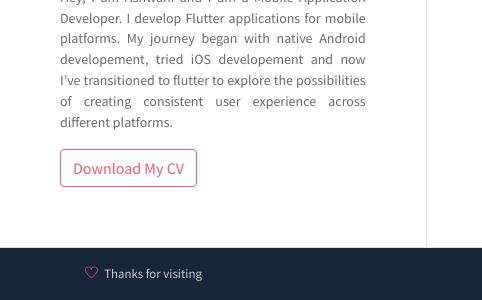
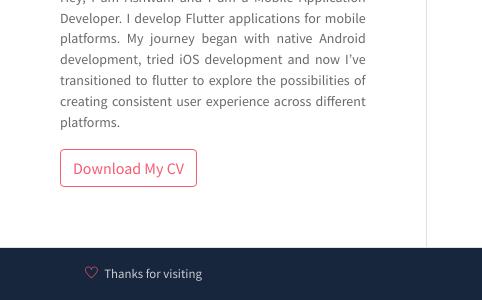
Before and after one commit to ashwani211/ashwani211.github.io, a plain HTML site: page index.html in a window 1280 px wide. Shown: the part 3036-3336 px from the top of the page, 0-482 px from the left. Drawn offline with Linux system fonts and the light colour scheme; some packages are replaced by stand-ins of ours; some icons are missing.

Commit message:
fixed typo

```diff
--- a/index.html
+++ b/index.html
@@ -773,7 +773,7 @@
                 <h3 class="font-weight-light">Who am I ?</h3>
                 <span class="line mb-5"></span>
                 <h5 class="mb-3">A Software Developer Located In India</h5>
-                <p class="mt-20">Hey, I am Ashwani and I am a Mobile Application Developer. I develop Flutter applications for mobile platforms. My journey began with native Android developement, tried iOS developement and now I’ve transitioned to flutter to explore the  possibilities of creating consistent user experience across different platforms.</p>
+                <p class="mt-20">Hey, I am Ashwani and I am a Mobile Application Developer. I develop Flutter applications for mobile platforms. My journey began with native Android development, tried iOS development and now I’ve transitioned to flutter to explore the  possibilities of creating consistent user experience across different platforms.</p>
                 <!-- <p>Passionate in tech and arts, I believe one is incomplete without other. I am always curious to learn more about new technologies and the art behind it.</p> -->
                 <button class="btn btn-outline-danger" onclick="window.open('https://drive.google.com/file/d/10JVHLmIoKPbKy6ZyLsOnu_jbQfLD90Tn/view','_blank');"><i class="icon-down-circled2 "></i>Download My CV</button>
             </div>
```
